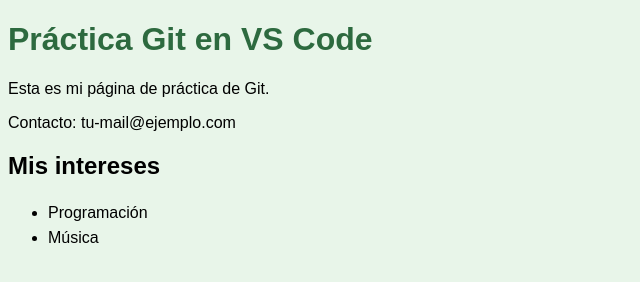
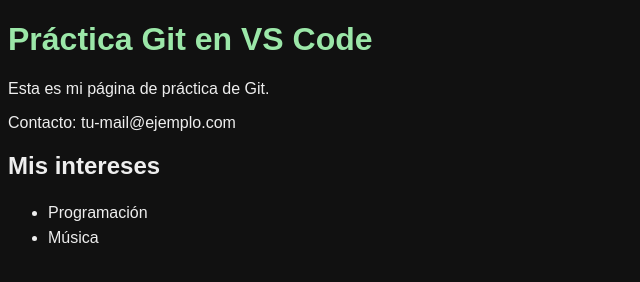
Before and after one commit to xXLeonel2000/practica-git, a plain HTML site: page index.html in a window 1280 px wide. Shown: the whole page, without its empty margins (0-640 px from the left). Drawn offline with Linux system fonts and the light colour scheme.

Commit message:
Agrega modo oscuro

```diff
--- a/css/estilos.css
+++ b/css/estilos.css
@@ -1,3 +1,3 @@
-body { font-family: sans-serif; background: #e8f5e9; }
-h1 { color: #2d6a3f; }
+body { font-family: sans-serif; background: #111111; color: #eeeeee; }
+h1 { color: #9be7a8; }
 ul { line-height: 1.6; }
```
